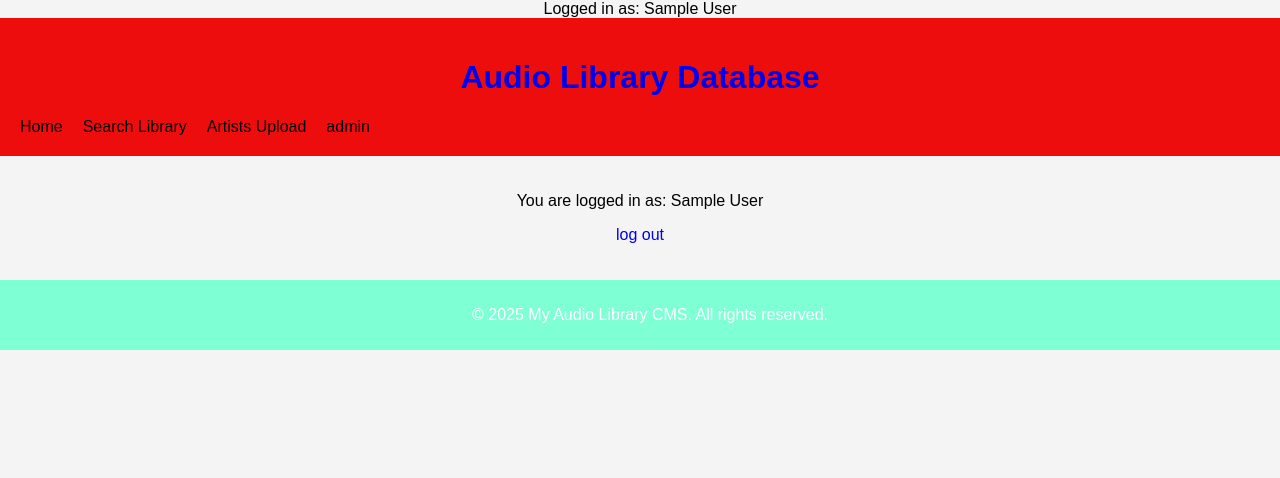
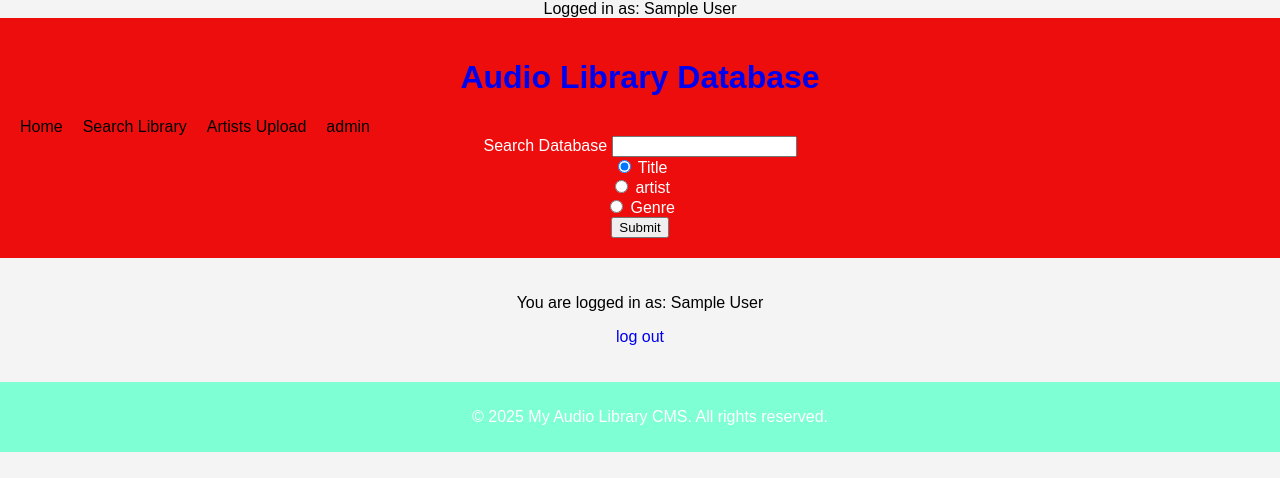
Before and after one commit to aaaventura/final_assignment-1, a PHP site: page /index.php in a window 1280 px wide. Shown: the top 478 px of the page. Run offline with PHP 8.4, Linux system fonts and the light colour scheme; the visitor is signed in with stand-in values (Sample User, id 1).

Commit message:
session 24
- added search bar for every page in header

```diff
--- a/header.php
+++ b/header.php
@@ -20,6 +20,12 @@ if (isset($role)){
 
 $librarypermissions = ['admin', 'artist', 'employee', 'browser'];
 $artistpermissions = ['admin', 'artist'];
+
+
+
+$currentPage = basename($_SERVER['PHP_SELF']);
+
+
 ?>
 
 
@@ -42,5 +48,15 @@ $artistpermissions = ['admin', 'artist'];
                 <li><a href="adminpage.php">admin</a></li>
             <?php endif; ?>
         </ul>
+        <?php if(isset($_SESSION['role']) && $currentPage != 'audiolibrary.php'): ?>
+            <form action="audiolibrary.php" method="POST">
+                <label for="search">Search Database</label>
+                <input type="text" id="search" name="search" required> <br>
+                <input type="radio" name="searchBy" id="title" value="title" checked/> <label for="title">Title</label><br />
+                <input type="radio" name="searchBy" id="artist" value="artist" /> <label for="artist">artist</label><br />
+                <input type="radio" name="searchBy" id="genre" value="genre" /> <label for="genre">Genre</label><br />
+                <input type="submit" name="submit">
+            </form>
+        <?php endif; ?>
     </nav>
 </header>
```
Also changed, not shown: index.php (+9 -1 lines).
